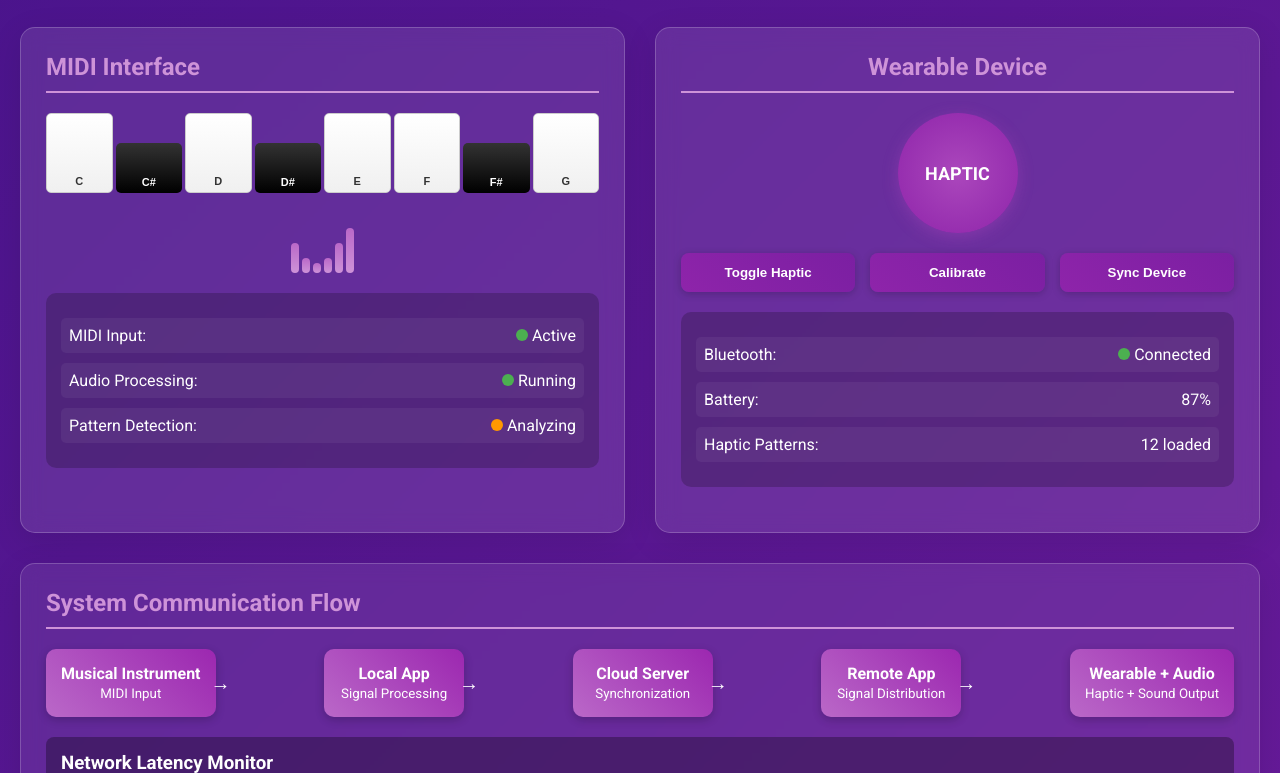
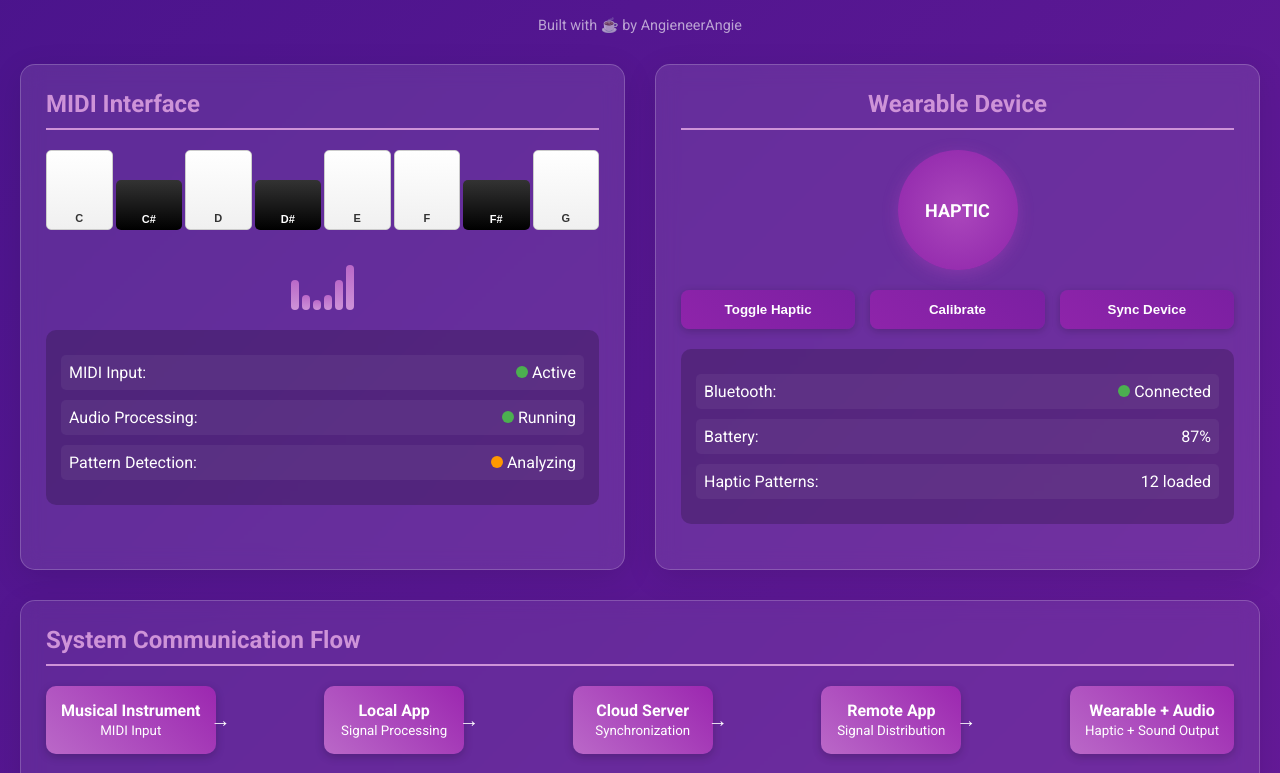
Before and after one commit to angieneerangie/remote-jam, a plain HTML site: page index.html in a window 1280 px wide. Shown: the part 100-873 px from the top of the page. Drawn offline with Linux system fonts and the light colour scheme.

Commit message:
Update index.html

```diff
--- a/index.html
+++ b/index.html
@@ -341,6 +341,7 @@
         <div class="header">
             <h1>Remote Music Communication System</h1>
             <p class="subtitle">Innovative system for remote musical improvisation with haptic and acoustic feedback</p>
+            <p style="font-size: 0.9em; opacity: 0.6; margin-top: 10px;">Built with ☕ by AngieneerAngie</p>
         </div>
 
         <div class="main-grid">
```
